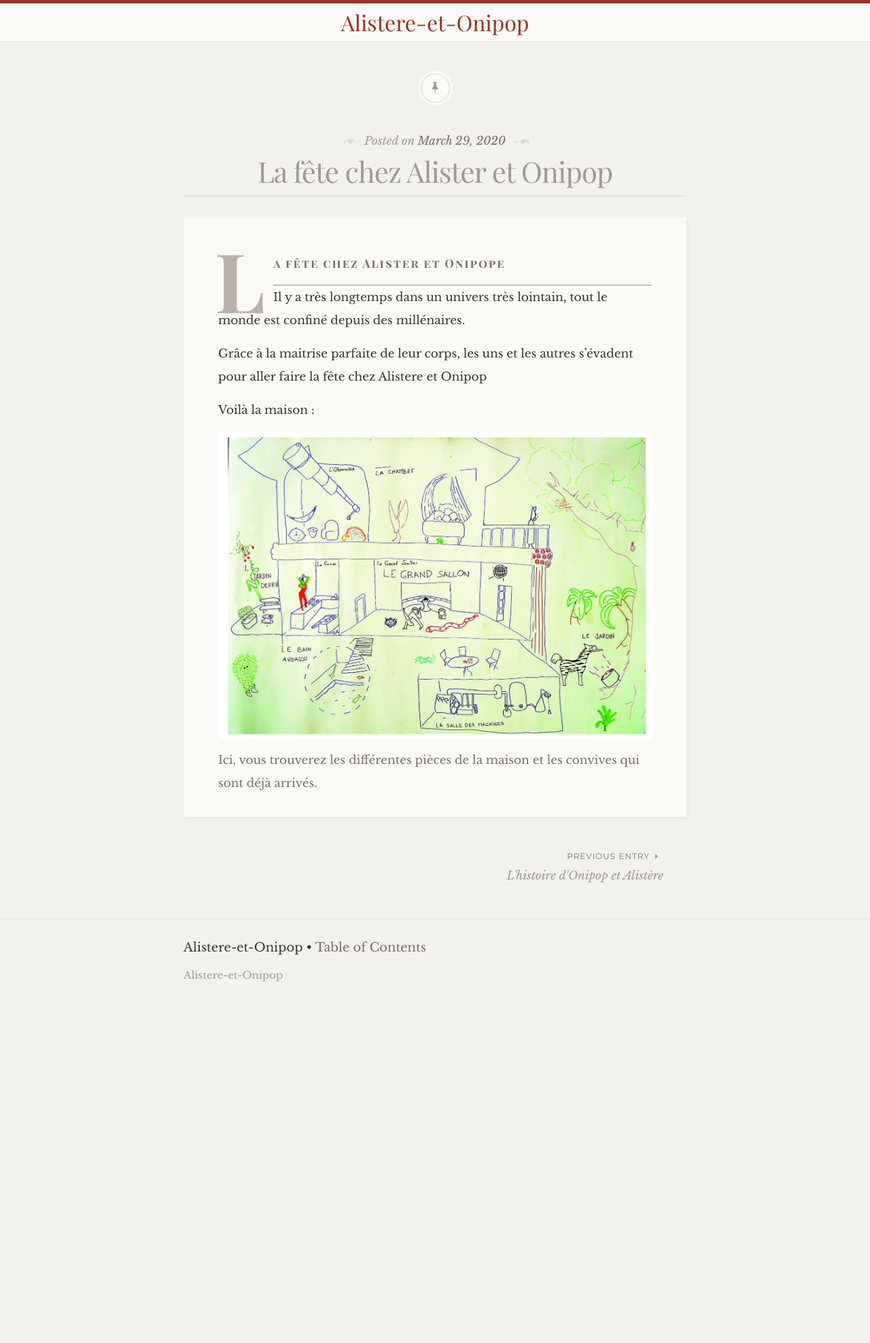
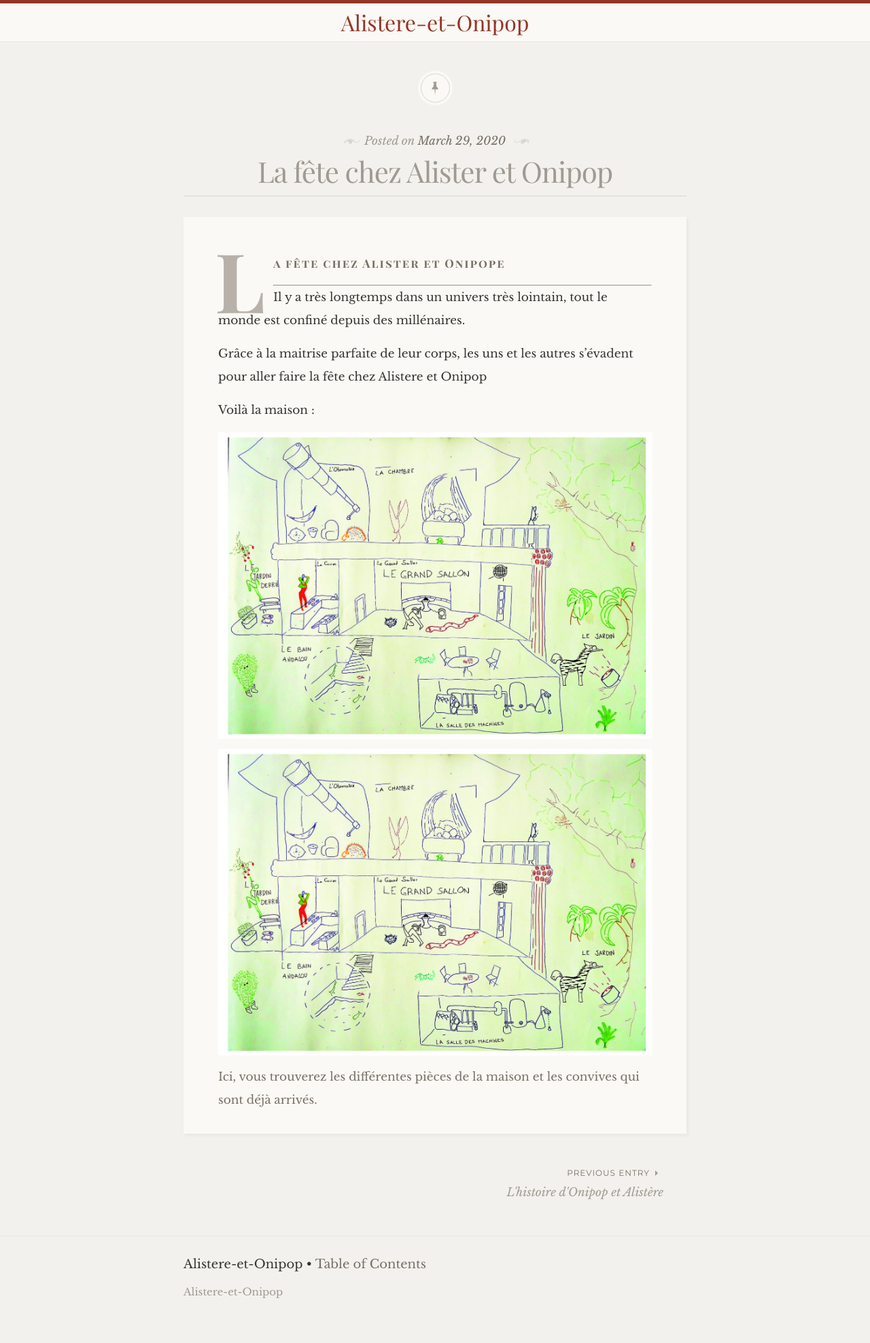
Before and after one commit to edacook/Alistere-et-Onipop, a Jekyll site: the page built from _posts/2020-03-29-la-fete.md, in a window 1280 px wide. Shown: the whole page at 68% size. Built offline with Jekyll 4.4.1, drawn with Linux system fonts in a browser that asks for light colours; some web fonts are replaced; before the commit the page ends 1510 px from its top, so only the background shows below that.

Commit message:
Update 2020-03-29-la-fete.md

```diff
--- a/_posts/2020-03-29-la-fete.md
+++ b/_posts/2020-03-29-la-fete.md
@@ -15,6 +15,6 @@ Voilà la maison :
 
 ![La Maison](https://raw.githubusercontent.com/edacook/Alistere-et-Onipop/master/assets/PlanAeO.jpg)
 
-
+![La Maison](/assets/PlanAeO.jpg)
 
 [Ici, vous trouverez les différentes pièces de la maison et les convives qui sont déjà arrivés.](https://discord.gg/rEqBDPk)
```
